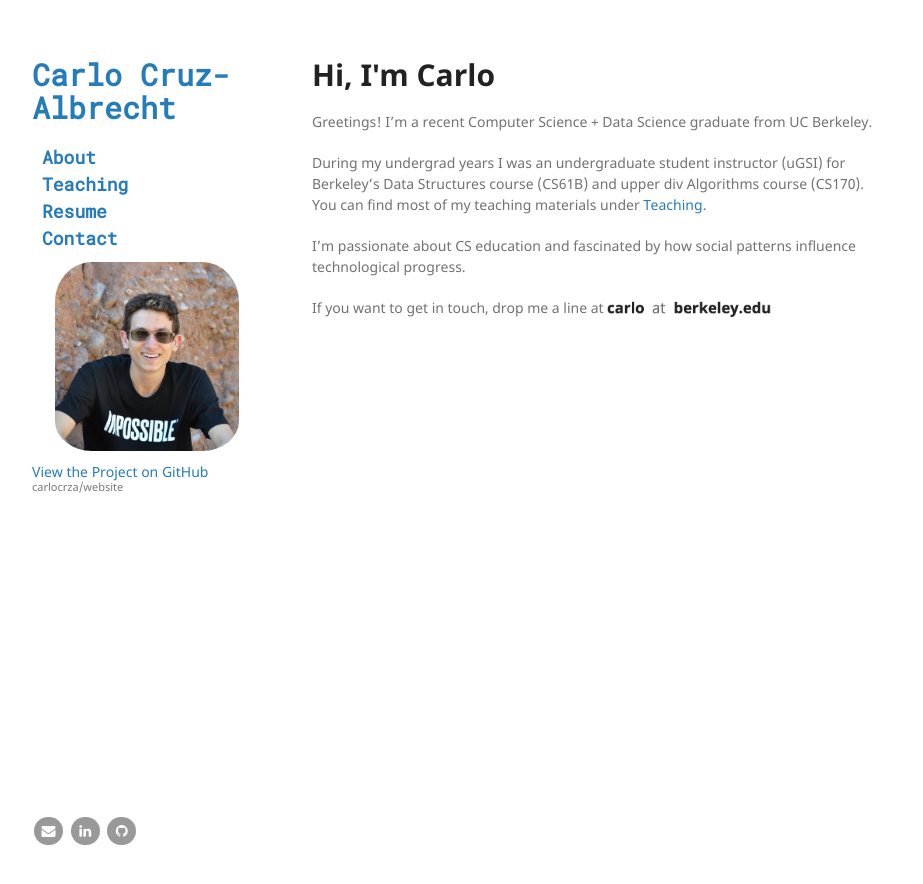
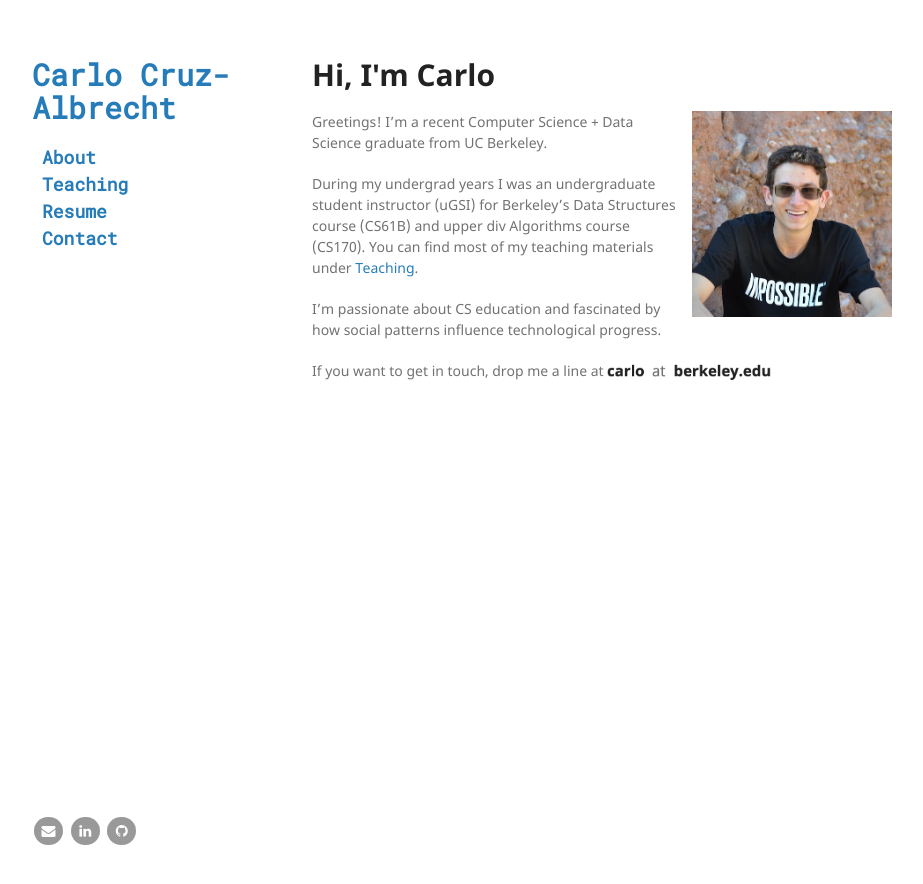
Before and after one commit to carlocrza/website, a Jekyll site: the page built from index.md, in a window 1280 px wide. Shown: the top 884 px of the page, without its empty margins (178-1101 px from the left). Built offline with Jekyll 4.4.1, drawn with Linux system fonts in a browser that asks for light colours.

Commit message:
Format navigation as an inline bar on smaller viewports, move picture of me

```diff
--- a/_includes/header.html
+++ b/_includes/header.html
@@ -1,22 +1,10 @@
 <header>
-    <h1 style="font-family: Roboto Mono"><a href="{{ "/" | absolute_url }}">{{ site.title | default: site.github.repository_name }}</a></h1>
+  <h1 style="font-family: Roboto Mono"><a href="{{ "/" | absolute_url }}">{{ site.title | default: site.github.repository_name }}</a></h1>
 
-    <div id="navigation">
-    <a id="tab" href="/">About</a><br>
-    <a id="tab" href="/teaching">Teaching</a><br>
-    <a id="tab" href="/resume">Resume</a><br>
-    <a id="tab" href="/contact">Contact</a>
-    </div>
-
-    {% if site.logo and page.title == "Hi, I'm Carlo" %}
-      <img id="logo" src="{{site.logo | relative_url}}" alt="Logo" />
-    {% endif %}
-
-    {% if site.github.is_project_page %}
-    <p class="view"><a href="{{ site.github.repository_url }}">View the Project on GitHub <small>{{ site.github.repository_nwo }}</small></a></p>
-    {% endif %}
-
-    <!--{% if site.github.is_user_page %}
-    <p class="view"><a href="{{ site.github.owner_url }}">View My GitHub Profile</a></p>
-    {% endif %}-->
-  </header>
+  <ol id="navigation">
+    <li><a class="tab" href="/">About</a></li>
+    <li><a class="tab" href="/teaching">Teaching</a></li>
+    <li><a class="tab" href="/resume">Resume</a></li>
+    <li><a class="tab" href="/contact">Contact</a></li>
+  </ol>
+</header>
--- a/_sass/jekyll-theme-minimal.scss
+++ b/_sass/jekyll-theme-minimal.scss
@@ -5,7 +5,7 @@
 
 body {
   background-color: #fff;
-  padding:50px;
+  padding: 50px 50px 40px 50px;
   font: 14px/1.5 "Noto Sans", "Helvetica Neue", Helvetica, Arial, sans-serif;
   color:#727272;
   font-weight:400;
@@ -198,6 +198,85 @@
   -webkit-font-smoothing:subpixel-antialiased;
 }
 
+.fa {
+  padding: 7px;
+  font-size: 14px;
+  color: white;
+  width: 15px;
+  text-align: center;
+  text-decoration: none;
+  margin: 5px 2px;
+  border-radius: 100px
+}
+
+.fa:hover {
+    opacity: 0.7;
+    color: white;
+}
+
+.fa-envelope {
+  background: #999;
+  color: white;
+}
+
+.fa-linkedin {
+  background: #999;
+  color: white;
+}
+
+.fa-github {
+  background: #999;
+  color: white;
+}
+
+#navigation {
+  margin: 0px;
+  padding: 0px;
+  margin-left: 10px;
+  margin-bottom: 10px;
+  font-size: 18px;
+  list-style-type: none;
+  font-weight: 900;
+  font-family: 'Roboto Mono', monospace;
+}
+
+.tab:hover {
+  animation-name: slide;
+  animation-duration: .2s;
+  animation-timing-function: linear;
+  animation-fill-mode: forwards;
+}
+
+@keyframes slide {
+  from {margin-left: 0px;}
+  to {margin-left: 5px; }
+}
+
+#out {
+  background-color: white; /*#fcfcfc;*/
+  color: black;
+  border: none;
+}
+
+#logo {
+  width: 80%;
+  max-width: 230px;
+  border-radius: 20%;
+  padding-top: 0px;
+  padding-bottom: 10px;
+
+  display: block;
+  margin-left: auto;
+  margin-right: auto;
+}
+
+#home_page_picture {
+  max-width: 200px;
+  float: right;
+  margin-left: 15px;
+  margin-bottom: 5px;
+}
+
 @media print, screen and (max-width: 960px) {
 
   div.wrapper {
@@ -212,12 +291,12 @@
   }
 
   header {
-    padding-right:320px;
+    // padding-right:320px;
   }
 
   section {
-    border:1px solid #e5e5e5;
-    border-width:1px 0;
+    // border:1px solid #e5e5e5;
+    // border-width:1px 0;
     padding:20px 0;
     margin:0 0 20px;
   }
@@ -230,6 +309,19 @@
     position:absolute;
     right:50px;
     top:52px;
+  }
+
+  #navigation {
+    margin-left: 0px;
+    word-spacing: 10px;
+  }
+
+  #navigation li {
+    display: inline;
+  }
+
+  .tab:hover {
+    animation: none;
   }
 }
 
@@ -263,6 +355,19 @@
   .downloads li, .downloads li + li + li {
     width:33%;
   }
+
+  #home_page_picture {
+    max-width: 190px;
+  }
+}
+
+@media print, screen and (max-width: 390px) {
+  #navigation {
+    word-spacing: 0px;
+  }
+  #home_page_picture {
+    max-width: 170px;
+  }
 }
 
 @media print {
@@ -272,74 +377,3 @@
     color:#444;
   }
 }
-
-
-.fa {
-  padding: 7px;
-  font-size: 14px;
-  color: white;
-  width: 15px;
-  text-align: center;
-  text-decoration: none;
-  margin: 5px 2px;
-  border-radius: 100px
-}
-
-.fa:hover {
-    opacity: 0.7;
-    color: white;
-}
-
-.fa-envelope {
-  background: #999;
-  color: white;
-}
-
-.fa-linkedin {
-  background: #999;
-  color: white;
-}
-
-.fa-github {
-  background: #999;
-  color: white;
-}
-
-#navigation {
-  margin-left: 10px;
-  margin-bottom: 10px;
-  font-size: 18px;
-  list-style-type: none;
-  font-weight: 900;
-  font-family: 'Roboto Mono', monospace;
-}
-
-#tab:hover {
-  animation-name: slide;
-  animation-duration: .2s;
-  animation-timing-function: linear;
-  animation-fill-mode: forwards;
-}
-
-@keyframes slide {
-  from {margin-left: 0px;}
-  to {margin-left: 5px; }
-}
-
-#out {
-  background-color: white; /*#fcfcfc;*/
-  color: black;
-  border: none;
-}
-
-#logo {
-  width: 80%;
-  max-width: 230px;
-  border-radius: 20%;
-  padding-top: 0px;
-  padding-bottom: 10px;
-
-  display: block;
-  margin-left: auto;
-  margin-right: auto;
-}
--- a/index.md
+++ b/index.md
@@ -4,6 +4,7 @@
 subtitle: ""
 tags: jekyll update
 ---
+<img id="home_page_picture" src="{{site.logo | relative_url}}" alt="a picture of me" />
 Greetings! I'm a recent Computer Science + Data Science graduate from UC Berkeley.
 
 During my undergrad years I was an undergraduate student instructor (uGSI) for Berkeley's Data Structures course (CS61B) and upper div Algorithms course (CS170). You can find most of my teaching materials under [Teaching](/teaching).
```
Also changed, not shown: _layouts/redirect.html (added, +24 -0 lines), testing.md (+5 -0 lines), assets/img/carlo1.JPG, assets/img/logo.png (deleted), assets/img/penguin.png.
